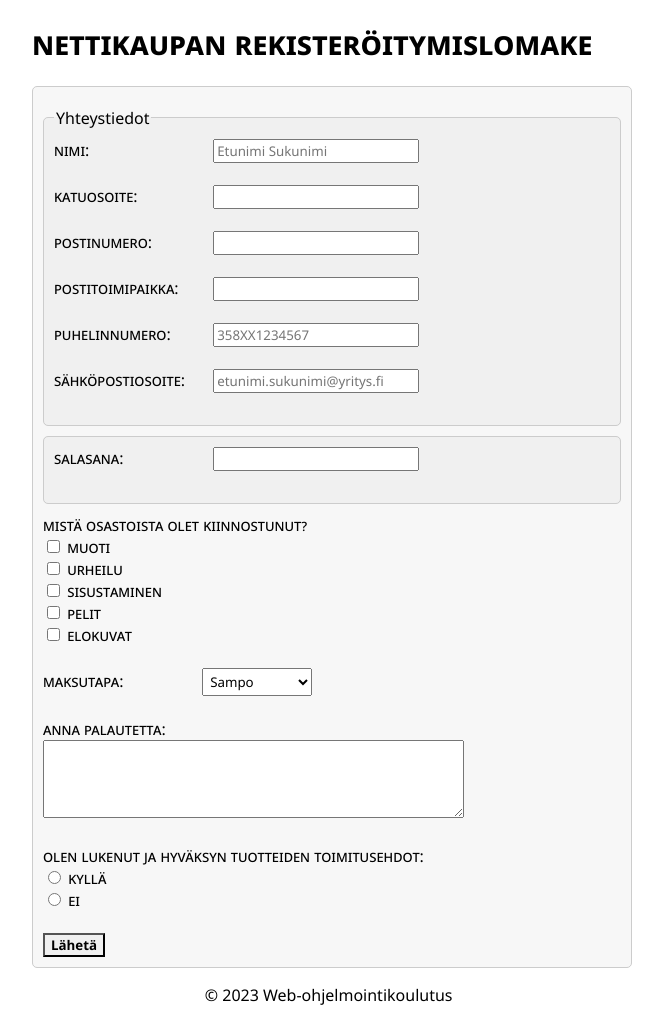
After one commit to edinaPetroczki/kurssi_osa_I, a PHP site: page /nettikauppalomake.php in a window 1280 px wide. The commit adds this page. Shown: the whole page, without its empty margins (32-695 px from the left). Run offline with PHP 8.4, Linux system fonts and the light colour scheme.

Commit message:
refactoring and adding footer module with php

```diff
--- /dev/null
+++ b/footer.html
@@ -0,0 +1,3 @@
+<footer>
+    <p>&copy 2023 Web-ohjelmointikoulutus</p>
+</footer>
--- /dev/null
+++ b/nettikauppalomake.css
@@ -0,0 +1,52 @@
+* {
+    font-family:'Segoe UI', Tahoma, Geneva, Verdana, sans-serif;
+    box-sizing: border-box;
+}
+
+body {
+    width: 90%;
+    margin: auto;
+}
+
+label {
+    display: inline-block;
+    width: 150px;
+    margin-right: 5px;
+    white-space: nowrap;
+    font-variant-caps: all-small-caps;
+}
+
+select {
+    padding: 3px;
+}
+
+form {
+    margin: 10px 0;
+    padding: 10px;
+    border: 1px solid #ccc;
+    max-width: 600px;
+    border-radius: 5px;
+    background-color: rgb(247, 247, 247);
+}
+
+fieldset {
+    margin: 10px 0;
+    padding: 10px;
+    border: 1px solid #ccc;
+    border-radius: 5px;
+    background-color: rgb(240, 240, 240);
+}
+
+footer {
+    margin-left: 15%;
+
+}
+
+#title {
+    font-variant-caps: all-small-caps;
+}
+
+#submit {
+    font-weight: bold;
+    background-color: rgb(240, 240, 240);
+}
--- /dev/null
+++ b/nettikauppalomake.php
@@ -0,0 +1,87 @@
+<!DOCTYPE html>
+<html lang="fi-FI">
+    <head>
+        <meta charset="UTF-8">
+        <meta name="viewport" content="width=device-width, initial-scale=1.0">
+        <title>Nettikaupan Rekisteröitymislomake</title>
+        <link rel="stylesheet" href="nettikauppalomake.css">
+    </head>
+
+    <body>
+        <div id="title">
+            <h1>Nettikaupan Rekisteröitymislomake</h1>
+        </div>
+
+        <div class="w3-container">
+          <form action="" method="post">
+
+            <div>
+              <fieldset>
+                <legend>Yhteystiedot</legend>
+                <label for="name">Nimi:</label>
+                <input type="text" id="name" name="name" placeholder="Etunimi Sukunimi"><br><br>
+                <label for="address">Katuosoite:</label>
+                <input type="text" id="address" name="address"><br><br>
+                <label for="zip">Postinumero:</label>
+                <input type="text" id="zip" name="zip"><br><br>
+                <label for="city">Postitoimipaikka:</label>
+                <input type="text" id="city" name="city"><br><br>
+                <label for="phone">Puhelinnumero:</label>
+                <input type="text" id="phone" name="phone" placeholder="358XX1234567"><br><br>
+                <label for="email">Sähköpostiosoite:</label>
+                <input type="email" id="email" name="email" placeholder="etunimi.sukunimi@yritys.fi"><br><br>
+              </fieldset>
+            </div>
+
+            <div>
+            <fieldset>
+            <label for="password">Salasana:</label>
+            <input type="password" id="password" name="password"><br><br>
+            </fieldset>
+            </div>
+
+            <div>
+            <label>Mistä osastoista olet kiinnostunut?</label><br>
+            <input type="checkbox" id="fashion" name="interest" value="Muoti">
+            <label for="fashion">Muoti</label><br>
+            <input type="checkbox" id="sports" name="interest" value="Urheilu">
+            <label for="sports">Urheilu</label><br>
+            <input type="checkbox" id="decor" name="interest" value="Sisustaminen">
+            <label for="decor">Sisustaminen</label><br>
+            <input type="checkbox" id="games" name="interest" value="Pelit">
+            <label for="games">Pelit</label><br>
+            <input type="checkbox" id="movies" name="interest" value="Elokuvat">
+            <label for="movies">Elokuvat</label><br><br>
+            </div>
+
+            <div>
+            <label for="payment">Maksutapa:</label>
+            <select id="payment" name="payment">
+              <option value="sampo">Sampo</option>
+              <option value="nordea">Nordea</option>
+              <option value="osuuspankki">Osuuspankki</option>
+              <option value="aktia">Aktia</option>
+            </select><br><br>
+            </div>
+
+            <div>
+            <label for="feedback">Anna palautetta:</label><br>
+            <textarea id="feedback" name="feedback" rows="4" cols="50"></textarea><br><br>
+            </div>
+
+            <div>
+            <label>Olen lukenut ja hyväksyn tuotteiden toimitusehdot:</label><br>
+            <input type="radio" id="yes" name="terms" value="yes">
+            <label for="yes">Kyllä</label><br>
+            <input type="radio" id="no" name="terms" value="no">
+            <label for="no">Ei</label><br><br>
+            </div>
+
+            <input id="submit" type="submit" value="Lähetä">
+
+          </form>
+        </form>
+        </div>
+        <?php include "footer.html" ; ?>
+    </body>
+</html>
--- a/profiili_html/profiili.css
+++ b/profiili.css
@@ -113,3 +113,6 @@ body {
       width: 100%;
     }
 }
+footer {
+  text-align: center;
+}
--- a/verkkosivu_html/verkkosivu.css
+++ b/verkkosivu.css
@@ -75,4 +75,7 @@ td {
     border-top: 2px solid #bbbbbb;
     padding: 4px;
     text-align: center;
-  }
+}
+footer {
+    text-align: center;
+}
```
Also changed, not shown: nettikauppa_html/nettikauppa.css (deleted, +0 -8 lines), nettikauppa_html/nettikauppa.html (deleted, +0 -63 lines), nettikauppalomake.html (added, +86 -0 lines), profiili.php (added, +92 -0 lines), verkkosivu.php (added, +112 -0 lines), prof_pic.jpg (renamed from profiili_html/prof_pic.jpg), profiili.html (renamed from profiili_html/profiili.html), verkkosivu.html (renamed from verkkosivu_html/verkkosivu.html). Lines whose indentation alone changed are shown as unchanged.
